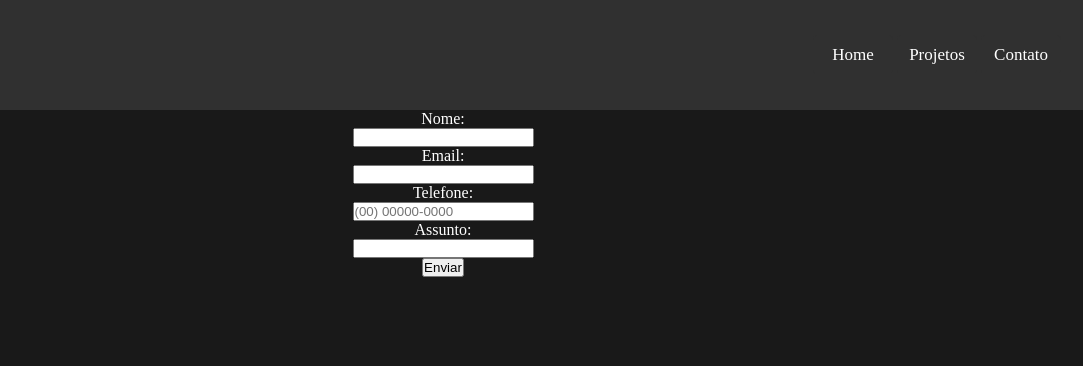
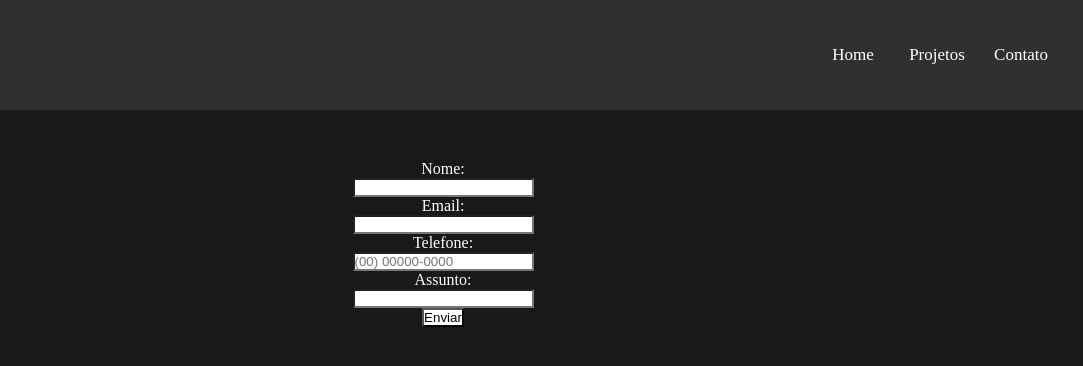
Before and after one commit to Tavinho75/tavinhodev, a plain HTML site: page Novo/html/contato.html in a window 1280 px wide. Shown: the full height of the page, 197-1280 px from the left. Drawn offline with nearby package versions, Linux system fonts and the light colour scheme.

Commit message:
Estilo form atualizado

```diff
--- a/Novo/css/style.css
+++ b/Novo/css/style.css
@@ -226,3 +226,17 @@ body.modal-open {
 .h1modal {
     color: #4961DC;
 }
+
+input {
+    background-color: white;
+    color: black;
+}
+
+input:active
+input:focus {
+    border: 2px #4961DC solid;
+}
+
+form {
+    margin-top: 50px;
+}
```
